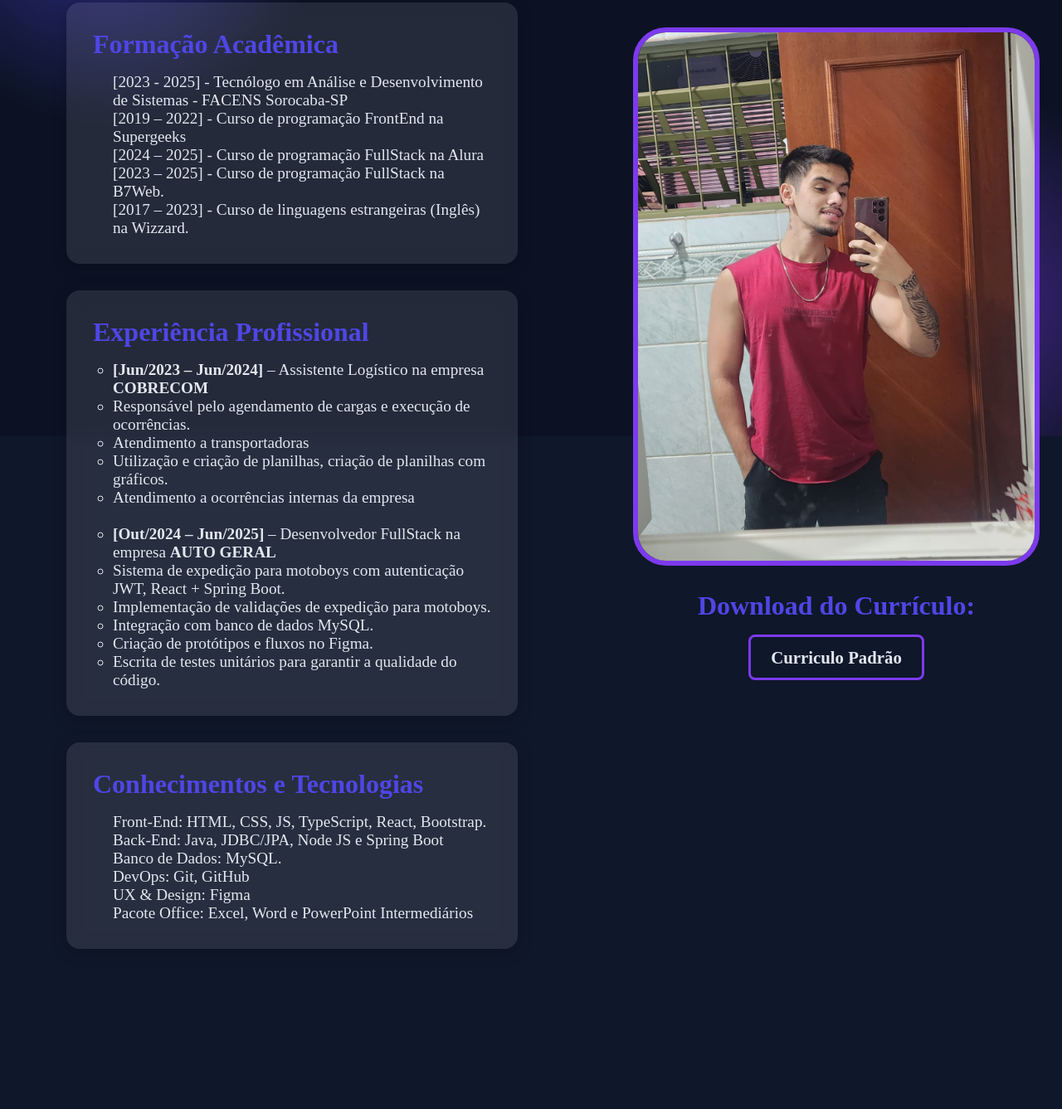
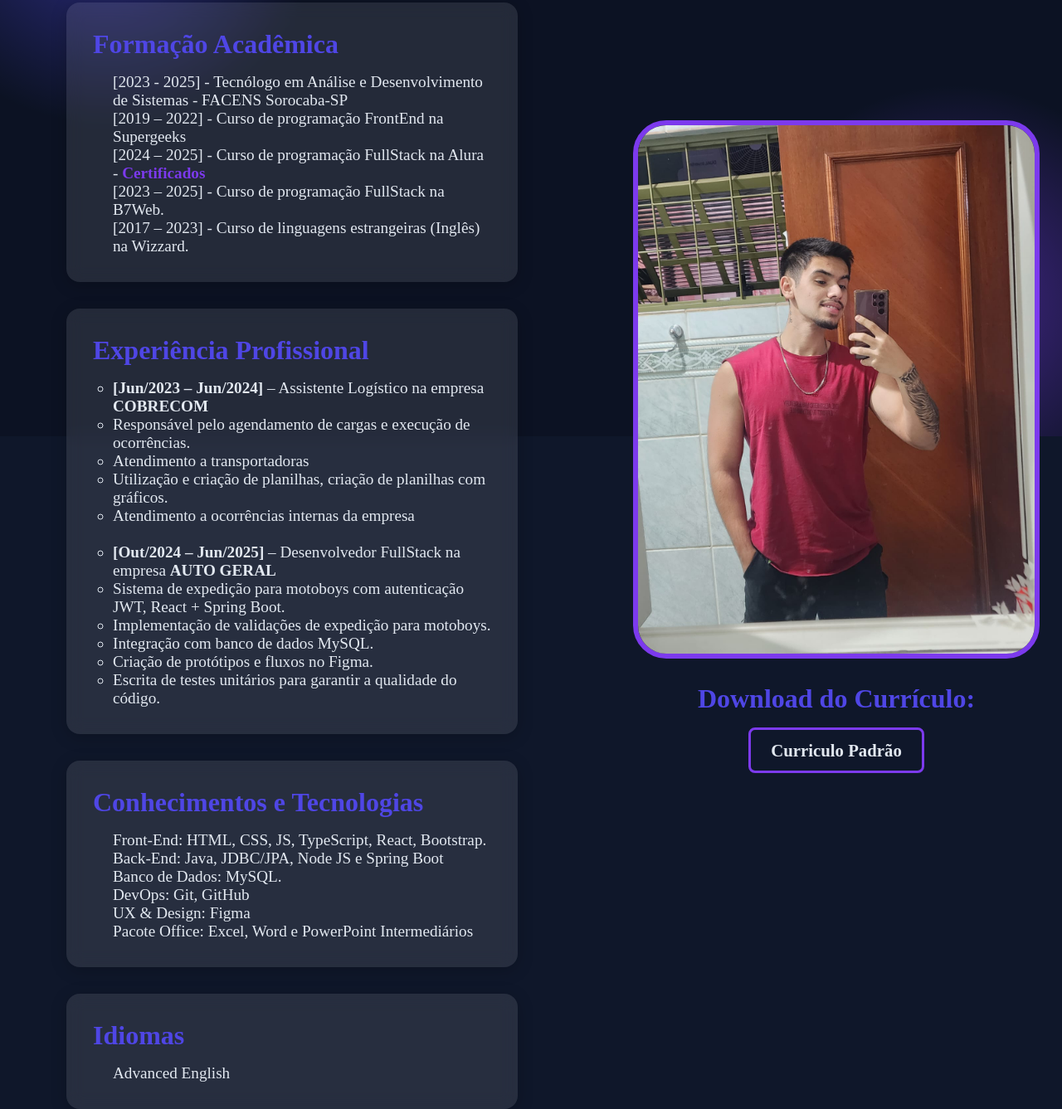
Before and after one commit to GabrielSaRamos/Portfolio, a plain HTML site: page curriculo.html in a window 1280 px wide. Shown: the part 274-1611 px from the top of the page at 83% size. Before the commit the page ends 1418 px from the top, so only its background shows below. Drawn offline with Linux system fonts and the light colour scheme.

Commit message:
Third commit

```diff
--- a/css/curriculo.css
+++ b/css/curriculo.css
@@ -161,8 +161,8 @@ body {
     justify-content: center;
     align-items: center;
     text-align: center;
-
     margin-left: 5rem;
+    margin-top: 7rem;
 }
 
 .download-titulo {
@@ -202,3 +202,9 @@ body {
     margin: 30px 0;
     max-width: 600px;
 }
+
+.certificado {
+    color: var(--secundaria);
+    text-decoration: none;
+    font-weight: 600;
+}
--- a/curriculo.html
+++ b/curriculo.html
@@ -45,7 +45,9 @@
                     <ul class="curriculo-card-lista">
                         <li>[2023 - 2025] - Tecnólogo em Análise e Desenvolvimento de Sistemas - FACENS Sorocaba-SP</li>
                         <li>[2019 – 2022] - Curso de programação FrontEnd na Supergeeks</li>
-                        <li>[2024 – 2025] - Curso de programação FullStack na Alura</li>
+                        <li>[2024 – 2025] - Curso de programação FullStack na Alura - <a
+                                href="https://cursos.alura.com.br/user/ga-sa-ramos/fullCertificate/12ec6c0ad4c13b65d75801f7f7124ce8"
+                                class="certificado" target="_blank">Certificados</a></li>
                         <li>[2023 – 2025] - Curso de programação FullStack na B7Web.</li>
                         <li>[2017 – 2023] - Curso de linguagens estrangeiras (Inglês) na Wizzard.</li>
                     </ul>
@@ -86,6 +88,13 @@
                         <li>Pacote Office: Excel, Word e PowerPoint Intermediários</li>
                     </ul>
                 </div>
+
+                <div class="curriculo-card">
+                    <h3 class="curriculo-card-titulo">Idiomas</h3>
+                    <ul class="curriculo-card-lista">
+                        <li>Advanced English</li>
+                    </ul>
+                </div>
             </div>
 
             <div class="download">
```
